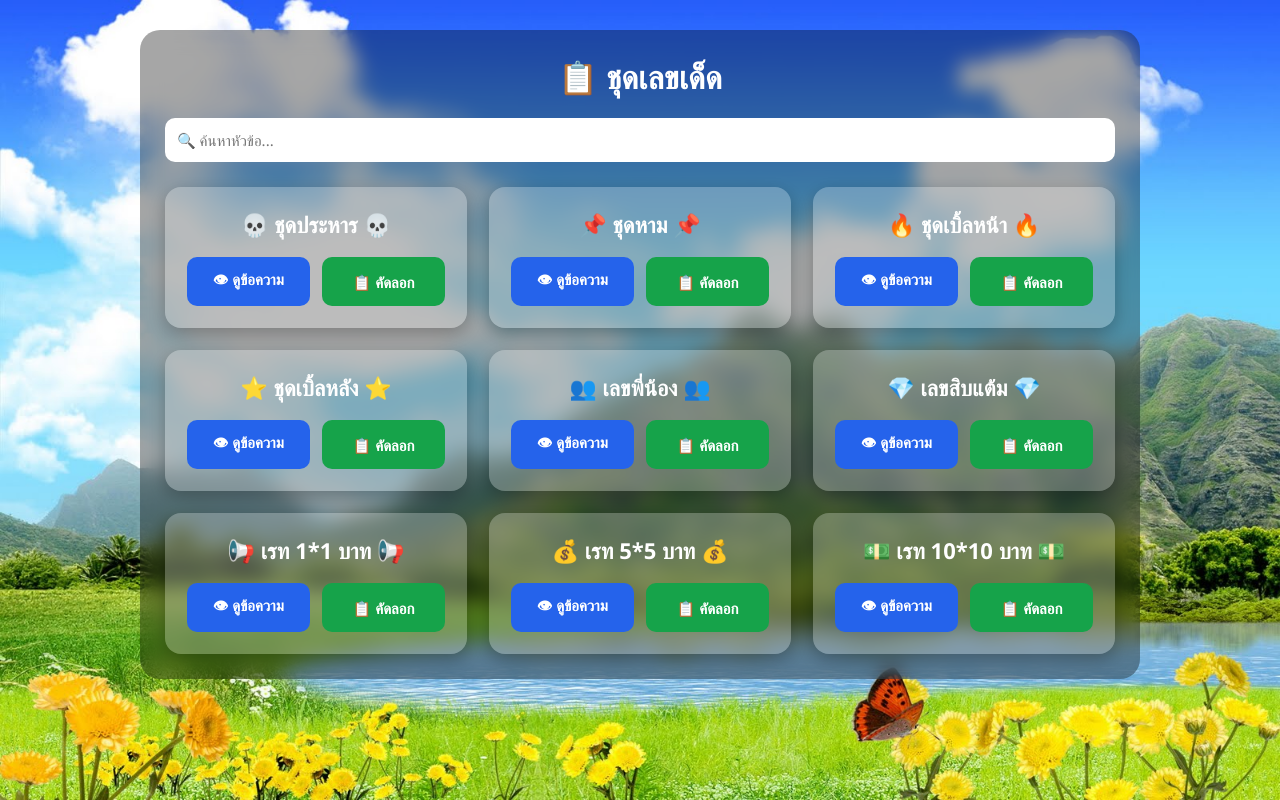
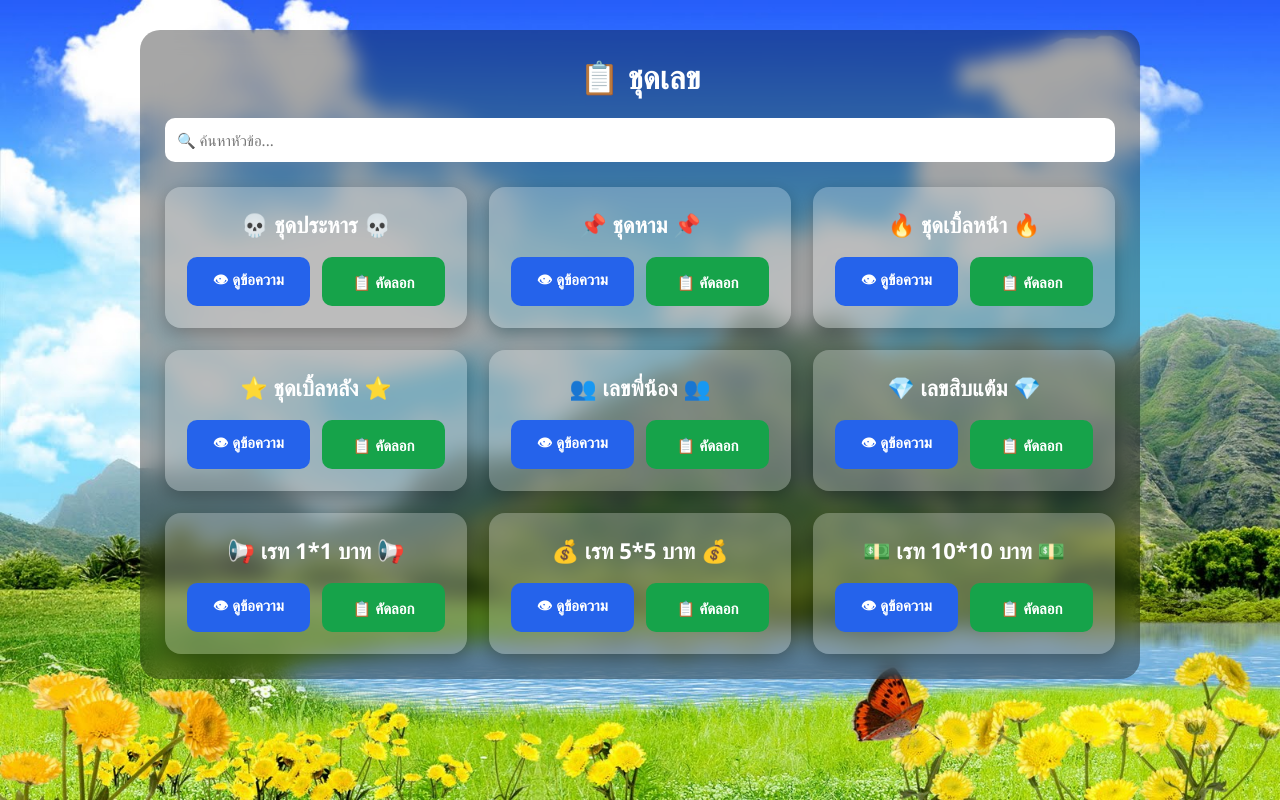
Before and after one commit to pratchayasaeoueng958-cloud/copywebsite, a plain HTML site: page index.html in a window 1280 px wide. Drawn offline with Linux system fonts and the light colour scheme.

Commit message:
Add files via upload

```diff
--- a/index.html
+++ b/index.html
@@ -3,8 +3,8 @@
 <head>
 <meta charset="UTF-8">
 <meta name="viewport" content="width=device-width, initial-scale=1.0">
-<title>ชุดเลขเด็ด</title>
-
+<title>Lucky Number</title>
+<link rel="icon" type="image/png" href="logo.png">
 <link rel="stylesheet" href="style.css">
 
 </head>
@@ -13,7 +13,7 @@
 
 <div class="container">
 
-<h1>📋 ชุดเลขเด็ด</h1>
+<h1>📋 ชุดเลข</h1>
 
 <input
 type="text"
```
